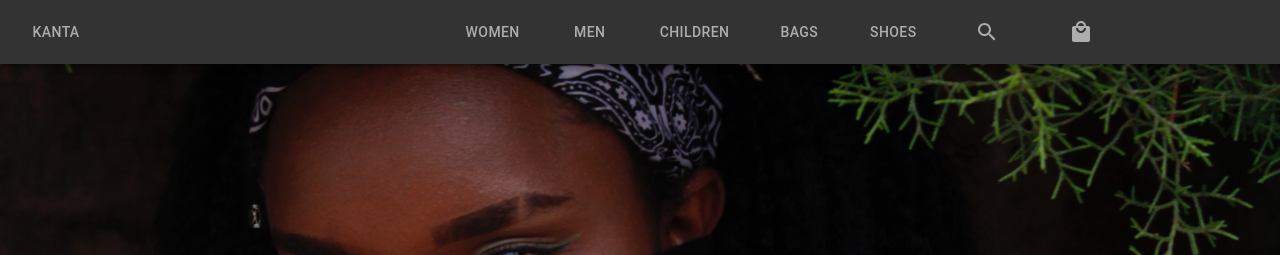
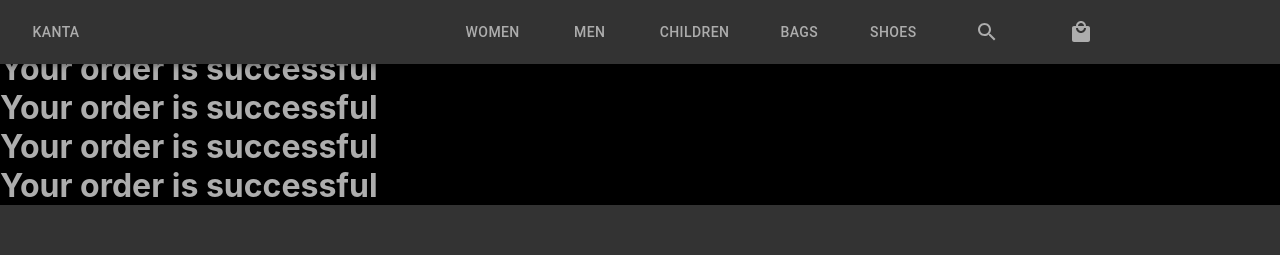
Before and after one commit to 1nusah/kanta-online, a React (Create React App) app: page /success in a window 1280 px wide. Shown: the top 255 px of the page. Built offline with nearby package versions, Linux system fonts and the light colour scheme.

Commit message:
order Page has been added

```diff
--- a/src/App.js
+++ b/src/App.js
@@ -12,6 +12,7 @@ import Womens from './components/women/women';
 import ChildrenProducts from './components/children/ChildrenProducts';
 import BagProducts from './components/bags/BagProducts';
 import ShoeProducts from './components/shoes/ShoeProducts';
+import OrderSuccess from './components/orderPage/OrderSuccess';
 function App() {
 	return (
 		<Router>
@@ -20,6 +21,11 @@ function App() {
 					<Header />
 					<h1>Men</h1>
 					<Mens />
+					<Footer />
+				</Route>
+				<Route path="/success">
+					<Header />
+					<OrderSuccess />
 					<Footer />
 				</Route>
 				<Route path="/women">
--- /dev/null
+++ b/src/components/orderPage/OrderSuccess.css
@@ -0,0 +1,4 @@
+.success {
+	background-color: black;
+	color: #adadad;
+}
--- /dev/null
+++ b/src/components/orderPage/OrderSuccess.js
@@ -0,0 +1,15 @@
+import React from 'react';
+import './OrderSuccess.css';
+const OrderSuccess = () => {
+	return (
+		<div className="success">
+			<h1>Your order is successful</h1>
+			<h1>Your order is successful</h1>
+			<h1>Your order is successful</h1>
+			<h1>Your order is successful</h1>
+			<h1>Your order is successful</h1>
+		</div>
+	);
+};
+
+export default OrderSuccess;
```
Also changed, not shown: 1 other file (tests, documents, lock files or other folders).
